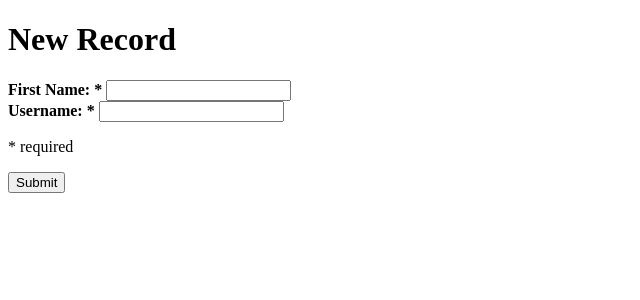
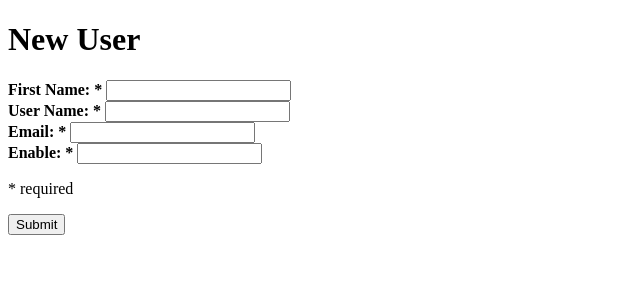
Before and after one commit to asiri1siri/G4_Sample, a PHP site: page /records.php in a window 1280 px wide. Shown: the top 300 px of the page, without its empty margins (0-640 px from the left). Run offline with PHP 8.4, Linux system fonts and the light colour scheme.

Commit message:
updated edit function

```diff
--- a/records.php
+++ b/records.php
@@ -8,18 +8,18 @@ include("db.php");
 
 // creates the new/edit record form
 // since this form is used multiple times in this file, I have made it a function that is easily reusable
-function renderForm($first = '', $user ='', $error = '', $id = '')
+function renderForm($first = '', $user ='', $email = '', $enable = '', $error = '', $id = '')
 { ?>
 <!DOCTYPE HTML PUBLIC "-//W3C//DTD HTML 4.01//EN" "http://www.w3.org/TR/html4/strict.dtd">
 <html>
 <head>
 <title>
-<?php if ($id != '') { echo "Edit Record"; } else { echo "New Record"; } ?>
+<?php if ($id != '') { echo "Edit User"; } else { echo "New User"; } ?>
 </title>
 <meta http-equiv="Content-Type" content="text/html; charset=utf-8"/>
 </head>
 <body>
-<h1><?php if ($id != '') { echo "Edit Record"; } else { echo "New Record"; } ?></h1>
+<h1><?php if ($id != '') { echo "Edit User"; } else { echo "New User"; } ?></h1>
 <?php if ($error != '') {
 echo "<div style='padding:4px; border:1px solid red; color:red'>" . $error
 . "</div>";
@@ -34,8 +34,12 @@ echo "<div style='padding:4px; border:1px solid red; color:red'>" . $error
 
 <strong>First Name: *</strong> <input type="text" name="FirstName"
 value="<?php echo $first; ?>"/><br/>
-<strong>Username: *</strong> <input type="text" name="UserName"
-value="<?php echo $user; ?>"/>
+<strong>User Name: *</strong> <input type="text" name="UserName"
+value="<?php echo $user; ?>"/><br/>
+<strong>Email: *</strong> <input type="text" name="Email"
+value="<?php echo $email; ?>"/><br/>
+<strong>Enable: *</strong> <input type="text" name="Enable"
+value="<?php echo $enable; ?>"/>
 <p>* required</p>
 <input type="submit" name="submit" value="Submit" />
 </div>
@@ -65,21 +69,23 @@ if (is_numeric($_POST['id']))
 $id = $_POST['id'];
 $FirstName = htmlentities($_POST['FirstName'], ENT_QUOTES);
 $UserName = htmlentities($_POST['UserName'], ENT_QUOTES);
+$Email = htmlentities($_POST['Email'], ENT_QUOTES);
+$Enable = htmlentities($_POST['Enable'], ENT_QUOTES);
 
-// check that firstname and lastname are both not empty
-if ($FirstName == '' || $UserName == '')
+// check that firstname, username, and email are not empty
+if ($FirstName == '' || $UserName == '' || $Email == '' || $Enable == '')
 {
 // if they are empty, show an error message and display the form
 $error = 'ERROR: Please fill in all required fields!';
-renderForm($FirstName, $UserName, $error, $id);
+renderForm($FirstName, $UserName, $Email, $Enable, $error, $id);
 }
 else
 {
 // if everything is fine, update the record in the database
-if ($stmt = $mysqli->prepare("UPDATE Users SET FirstName = ?, UserName = ?
-WHERE id=?"))
+if ($stmt = $mysqli->prepare("UPDATE Users SET FirstName = ?, UserName = ?, Email = ?, Enable = ?
+WHERE id = ?"))
 {
-$stmt->bind_param("ssi", $FirstName, $UserName, $id);
+$stmt->bind_param("sssii", $FirstName, $UserName,  $Email, $Enable, $id);
 $stmt->execute();
 $stmt->close();
 }
@@ -114,11 +120,11 @@ if($stmt = $mysqli->prepare("SELECT * FROM Users WHERE id=?"))
 $stmt->bind_param("i", $id);
 $stmt->execute();
 
-$stmt->bind_result($id, $FirstName, $UserName, $Email);
+$stmt->bind_result($id, $FirstName, $UserName, $Email, $Enable);
 $stmt->fetch();
 
 // show the form
-renderForm($FirstName, $UserName, NULL, $id);
+renderForm($FirstName, $UserName, $Email, $Enable, NULL, $id);
 
 $stmt->close();
 }
@@ -141,7 +147,6 @@ else
 renderForm();
 }
 
-
 // close the mysqli connection
 $mysqli->close();
 ?>
```
Also changed, not shown: view.php (+9 -4 lines).
